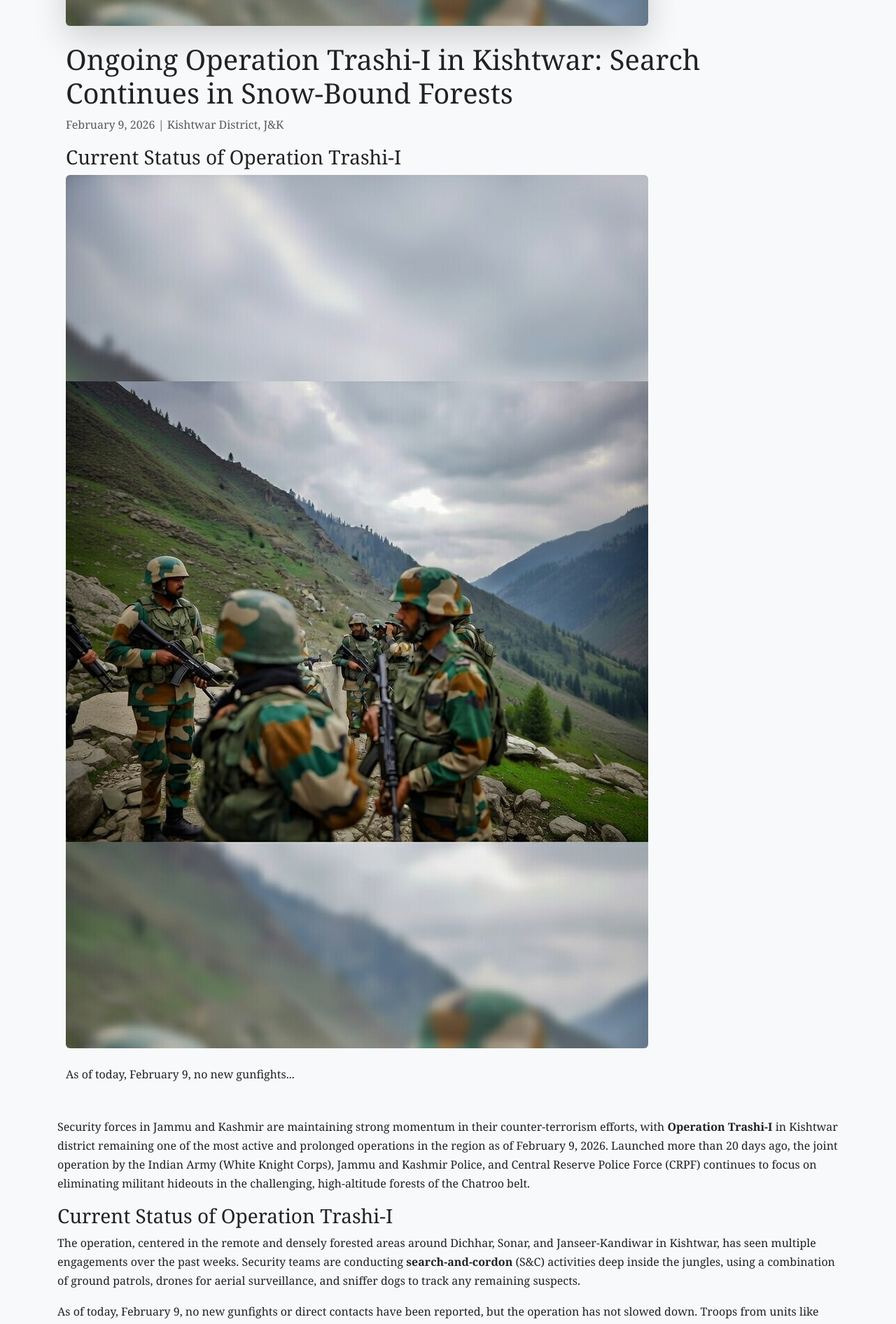
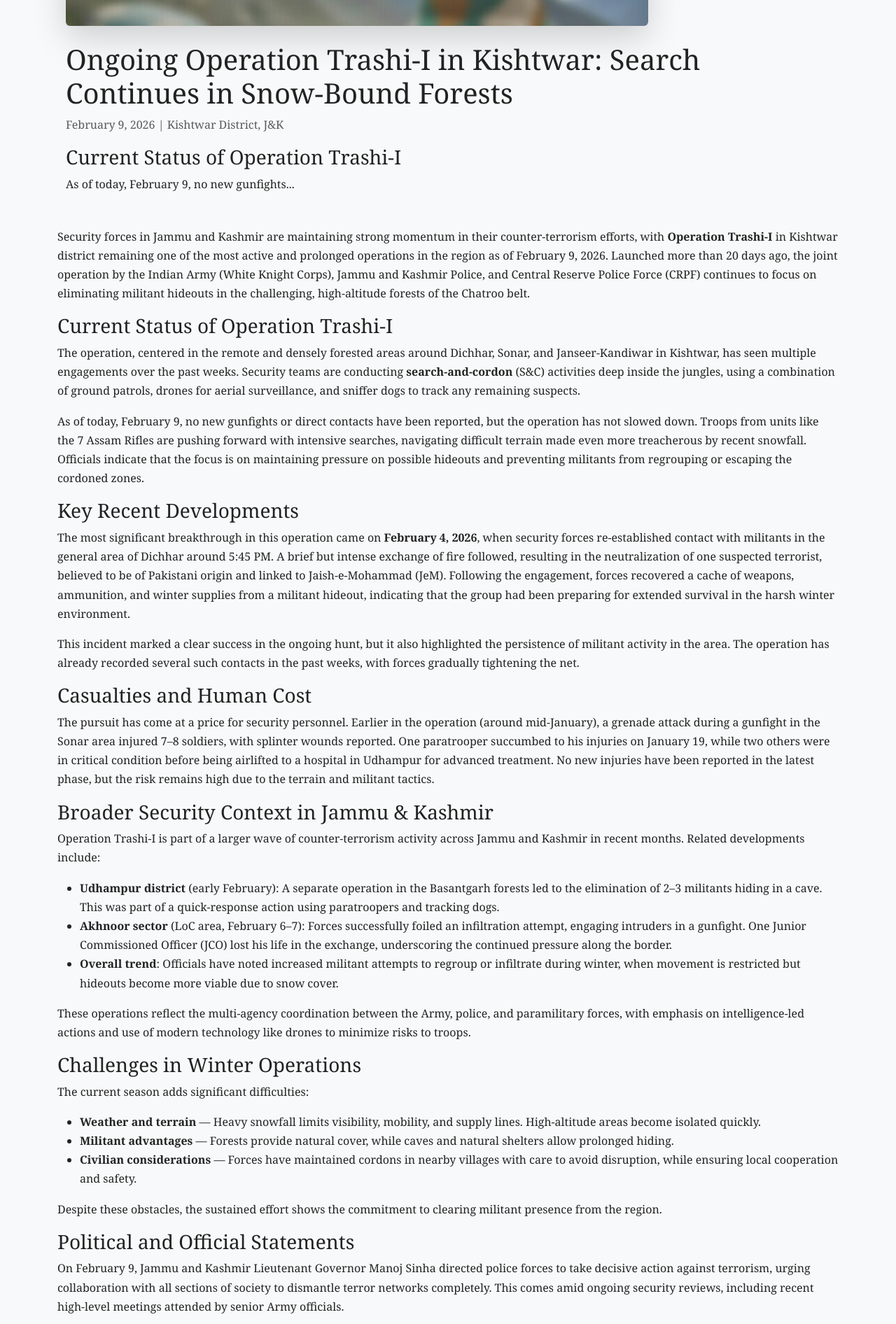
Before and after one commit to kashmirlatestnews/kashmirlatestnews.github.io, a Jekyll site: the page articles/kishtwar-trashi-update.html, which Jekyll copies as it is, in a window 1280 px wide. Shown: the part 1630-3522 px from the top of the page at 70% size. Built offline with Jekyll 4.4.1, drawn with Linux system fonts in a browser that asks for light colours.

Commit message:
Update kishtwar-trashi-update.html

```diff
--- a/articles/kishtwar-trashi-update.html
+++ b/articles/kishtwar-trashi-update.html
@@ -178,10 +178,6 @@
 
   <h3>Current Status of Operation Trashi-I</h3>
 
- <img src="/assets/images/1000327199.jpg"
-     class="img-fluid rounded mb-4"
-     alt="Indian Army troops patrolling in snow-covered Kishtwar terrain">
-
 <p>As of today, February 9, no new gunfights...</p>
   <!-- rest of content -->
     </main>
```
